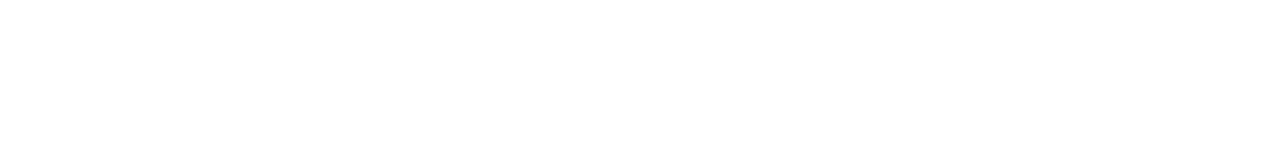
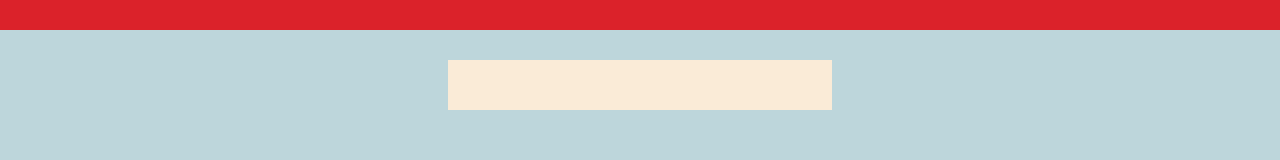
Before and after one commit to Amzayas/amzayas.github.io, a plain HTML site: page index.html in a window 1280 px wide. Drawn offline with Linux system fonts and the light colour scheme.

Commit message:
Did some stuff
Worked on index, created style sheet, and did something on wiki??

```diff
--- a/index.html
+++ b/index.html
@@ -5,6 +5,7 @@
         <meta name="viewport" content="width=device-width, initial-scale=1.0">
         <meta http-equiv="X-UA-Compatible" content="ie=edge">
         <title>Art 300 - Allison Zayas</title>
+        <link rel="stylesheet" href="style.css">
     </head>
     <body>
         <div class="menu">
--- /dev/null
+++ b/style.css
@@ -0,0 +1,25 @@
+body{
+    padding: 0;
+    margin: 0;
+    background-color: rgb(189,214,219);
+}
+
+.menubar{
+    background-color: rgb(219, 34, 42);
+    width: 100vw;
+    height: 30px;
+    position: fixed;
+
+}
+
+.titlelogo{
+    background-color: antiquewhite;
+    width: 30vw;
+    height: 50px;
+    top: 60px;
+    margin: auto;
+    position: relative;
+}
+.posts{
+
+}
```
Also changed, not shown: wiki.html (+0 -1 lines).
